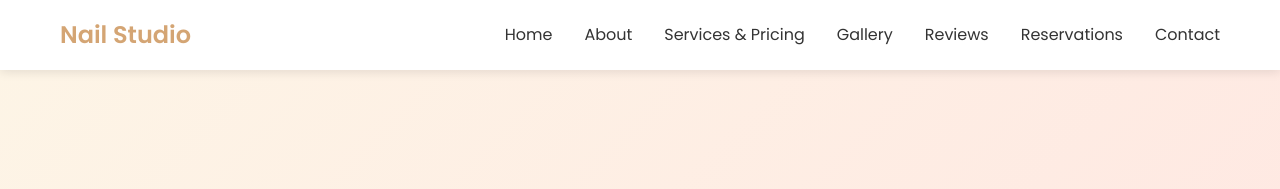
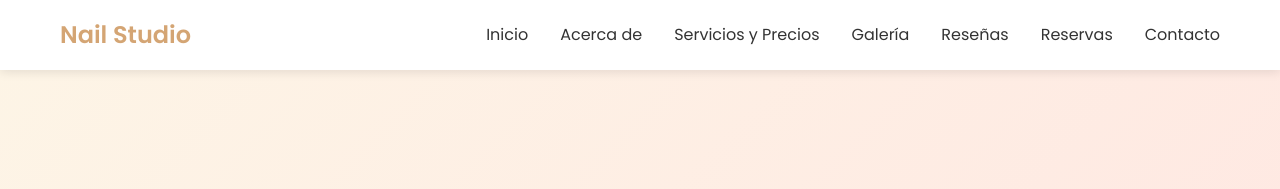
Before and after one commit to guillesrl/Nails, a website: page public/index.html in a window 1280 px wide. Shown: the top 189 px of the page. Drawn offline with Linux system fonts and the light colour scheme; no server answers.

Commit message:
Complete Spanish translation with navigation menu
- Translate navigation menu items to Spanish
- Update page title to Spanish
- Ensure all UI elements are in Spanish
- Complete full website localization for Spanish-speaking users

```diff
--- a/public/index.html
+++ b/public/index.html
@@ -3,7 +3,7 @@
 <head>
     <meta charset="UTF-8">
     <meta name="viewport" content="width=device-width, initial-scale=1.0">
-    <title>Nail Studio - Beautiful Nails, Confident You</title>
+    <title>Nail Studio - Uñas Hermosas, Confianza en Ti</title>
     <link rel="stylesheet" href="styles.css">
     <link href="https://fonts.googleapis.com/css2?family=Poppins:wght@300;400;500;600;700&display=swap" rel="stylesheet">
 </head>
@@ -16,25 +16,25 @@
             </div>
             <ul class="nav-menu">
                 <li class="nav-item">
-                    <a href="#home" class="nav-link">Home</a>
+                    <a href="#home" class="nav-link">Inicio</a>
                 </li>
                 <li class="nav-item">
-                    <a href="#about" class="nav-link">About</a>
+                    <a href="#about" class="nav-link">Acerca de</a>
                 </li>
                 <li class="nav-item">
-                    <a href="#services" class="nav-link">Services & Pricing</a>
+                    <a href="#services" class="nav-link">Servicios y Precios</a>
                 </li>
                 <li class="nav-item">
-                    <a href="#gallery" class="nav-link">Gallery</a>
+                    <a href="#gallery" class="nav-link">Galería</a>
                 </li>
                 <li class="nav-item">
-                    <a href="#reviews" class="nav-link">Reviews</a>
+                    <a href="#reviews" class="nav-link">Reseñas</a>
                 </li>
                 <li class="nav-item">
-                    <a href="#reservations" class="nav-link">Reservations</a>
+                    <a href="#reservations" class="nav-link">Reservas</a>
                 </li>
                 <li class="nav-item">
-                    <a href="#contact" class="nav-link">Contact</a>
+                    <a href="#contact" class="nav-link">Contacto</a>
                 </li>
             </ul>
             <div class="hamburger">
```
